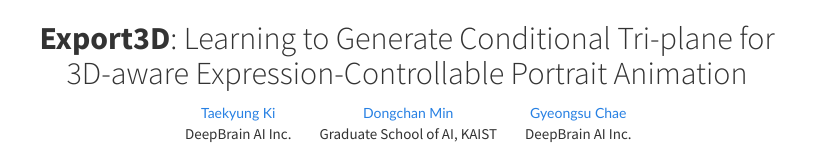
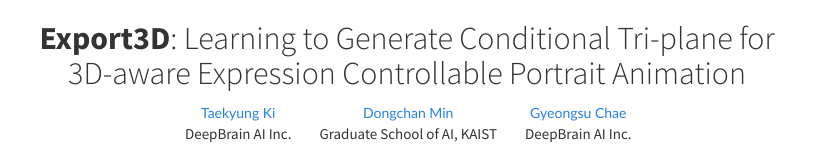
Before and after one commit to export3d/export3d.github.io, a plain HTML site: page index.html in a window 1280 px wide. Shown: the top 160 px of the page, without its empty margins (233-1046 px from the left). Drawn offline with nearby package versions, Linux system fonts and the light colour scheme; some packages are replaced by stand-ins of ours; a script that the page names is missing.

Commit message:
fix: typo

```diff
--- a/index.html
+++ b/index.html
@@ -54,7 +54,7 @@
         <div class="row">
             <h2 class="col-md-12 text-center">
                 <b>Export3D</b>:
-                Learning to Generate Conditional Tri-plane for</br> 3D-aware Expression-Controllable Portrait Animation</br>
+                Learning to Generate Conditional Tri-plane for</br> 3D-aware Expression Controllable Portrait Animation</br>
             </h2>
         </div>
         <div class="row">
```
